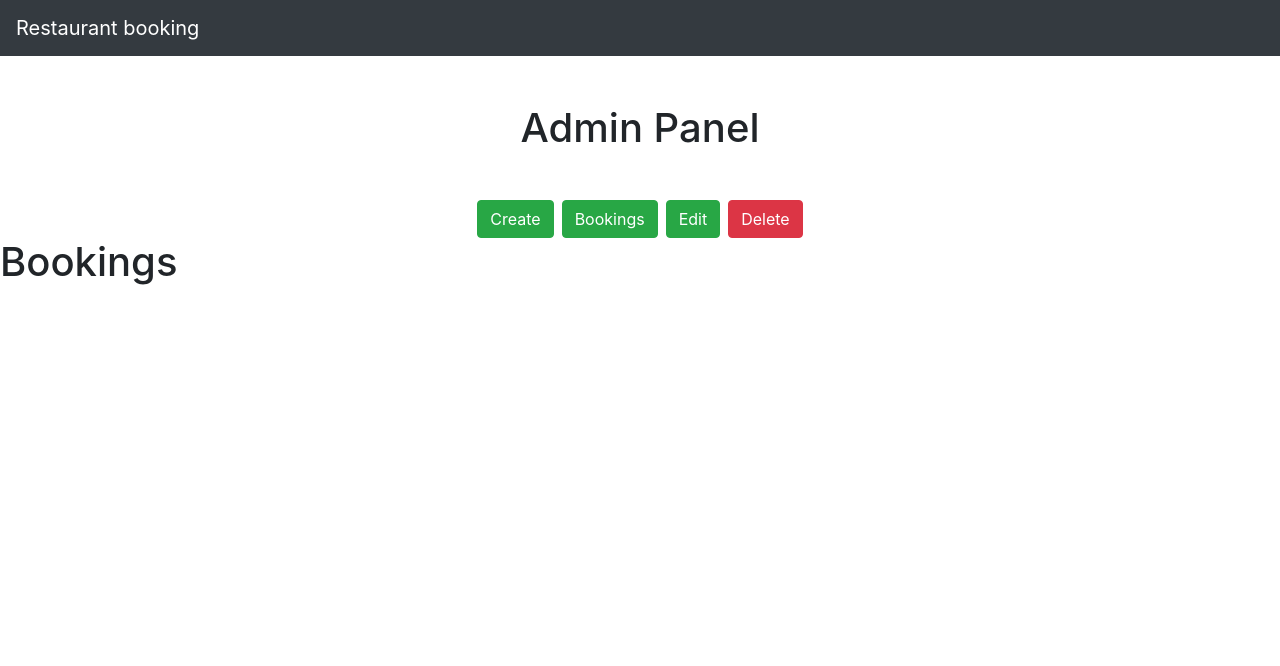
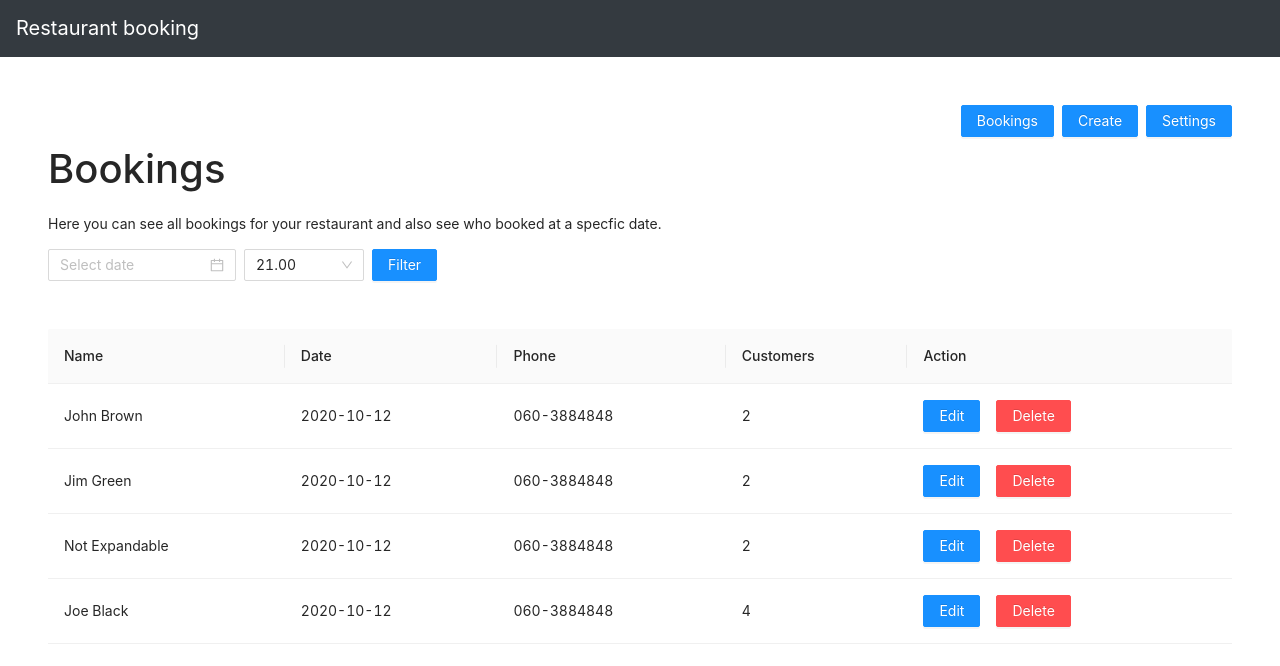
Before and after one commit to sourmondays/restaurantBooking, a React (Create React App) app: page /adminbookings in a window 1280 px wide. Shown: the top 666 px of the page. Built offline with nearby package versions, Linux system fonts and the light colour scheme.

Commit message:
Added a table at admin bookings

```diff
--- a/package.json
+++ b/package.json
@@ -6,6 +6,9 @@
     "@testing-library/jest-dom": "^4.2.4",
     "@testing-library/react": "^9.5.0",
     "@testing-library/user-event": "^7.2.1",
+    "ant-responsive-table": "^1.0.8",
+    "antd": "^4.7.0",
+    "axios": "^0.20.0",
     "bootstrap": "^4.5.2",
     "react": "^16.13.1",
     "react-dom": "^16.13.1",
--- a/src/App.js
+++ b/src/App.js
@@ -1,15 +1,16 @@
 import React from "react";
 import { BrowserRouter, Switch, Route } from "react-router-dom";
+import 'antd/dist/antd.css';
 
 import Navbar from "./components/Navbar";
 import Main from "./components/Main";
 import Booking from "./components/Booking";
 import Admin from "./components/AdminLogin";
+import AdminCreate from "./components/AdminCreate";
+import AdminBookings from "./components/AdminBookings";
+import AdminSettings from "./components/AdminSettings";
 import AdminPanel from "./components/AdminPanel";
-import AdminBooking from "./components/AdminBooking";
-import AdminBookings from "./components/AdminBookings";
-import AdminEdit from "./components/AdminEdit";
-import AdminDelete from "./components/AdminDelete";
+
 
 class App extends React.Component {
   render() {
@@ -20,13 +21,11 @@ class App extends React.Component {
           <Switch>
             <Route exact path="/" component={Main} />
             <Route path="/booking" component={Booking} />
-
             <Route path="/admin" component={Admin} />
-            <Route path="/adminpanel" component={AdminPanel} />
-            <Route path="/adminbooking" component={AdminBooking} />
+            <Route path="/admincreate" component={AdminCreate} />
             <Route path="/adminbookings" component={AdminBookings} />
-            <Route path="/adminedit" component={AdminEdit} />
-            <Route path="/admindelte" component={AdminDelete} />
+            <Route path="/adminsettings" component={AdminSettings} />
+            <Route path="/adminbookings" component={AdminPanel} />
           </Switch>
         </div>
       </BrowserRouter>
--- a/src/components/AdminBookings.js
+++ b/src/components/AdminBookings.js
@@ -1,11 +1,94 @@
 import React from "react";
 import AdminPanel from "./AdminPanel";
+import { DatePicker, Space, Select, Button, Table, Row, Col } from 'antd';
+// import Table from "ant-responsive-table";
 
 const Bookings = () => {
+  const { Option } = Select;
+
+  function handleChange(value) {
+    console.log(`selected ${value}`);
+  }
+
+  function onChange(date, dateString) {
+    console.log(date, dateString);
+  }
+
+  // TABLE
+  const columns = [
+    { title: 'Name', dataIndex: 'name', key: 'name' },
+    { title: 'Date', dataIndex: 'date', key: 'date' },
+    { title: 'Phone', dataIndex: 'phone', key: 'phone' },
+    { title: 'Customers', dataIndex: 'customers', key: 'customers' },
+    {
+      title: 'Action',
+      dataIndex: '',
+      render: () => <Space orientation="right" direction="horizontal"><Button type="primary">Edit</Button> <Button type="danger">Delete</Button>  </Space>,
+    },
+  ];
+
+  // Fake data tables
+  const data = [
+    {
+      key: 1,
+      name: 'John Brown',
+      date: "2020-10-12",
+      phone: "060-3884848",
+      customers: 2,
+    },
+    {
+      key: 2,
+      name: 'Jim Green',
+      date: "2020-10-12",
+      phone: "060-3884848",
+      customers: 2,
+    },
+    {
+      key: 3,
+      name: 'Not Expandable',
+      date: "2020-10-12",
+      phone: "060-3884848",
+      customers: 2,
+    },
+    {
+      key: 4,
+      name: 'Joe Black',
+      date: "2020-10-12",
+      phone: "060-3884848",
+      customers: 4,
+    },
+  ];
+
+
   return (
     <div>
       <AdminPanel />
-      <h1>Bookings</h1>
+      <div className="text-left mt-2 ml-5">
+        <h1>Bookings</h1>
+        <p>Here you can see all bookings for your restaurant and also see who booked at a specfic date.</p>
+
+        <Space direction="horizontal">
+          <DatePicker onChange={onChange} />
+          <Select defaultValue="lucy" style={{ width: 120 }} onChange={handleChange}>
+            <Option value="jack">18.00</Option>
+            <Option value="lucy">21.00</Option>
+          </Select>
+          <Button className="my-button" type="primary">Filter</Button>
+        </Space>
+
+      </div>
+
+      <div className="text-center align-items-center mt-5 ml-5 mr-5">
+        <Row>
+          <Col span={24}>    <Table
+            columns={columns}
+            dataSource={data}
+            pagination={false}
+          /></Col>
+        </Row>
+
+      </div>
+
     </div>
   );
 };
--- a/src/components/AdminDelete.js
+++ /dev/null
@@ -1,13 +0,0 @@
-import React from "react";
-import AdminPanel from "./AdminPanel";
-
-const AdminDelete = () => {
-  return (
-    <div>
-      <AdminPanel />
-      <h1>Delete</h1>
-    </div>
-  );
-};
-
-export default AdminDelete;
--- a/src/components/AdminEdit.js
+++ /dev/null
@@ -1,13 +0,0 @@
-import React from "react";
-import AdminPanel from "./AdminPanel";
-
-const AdminEdit = () => {
-  return (
-    <div>
-      <AdminPanel />
-      <h1>Edit</h1>
-    </div>
-  );
-};
-
-export default AdminEdit;
--- a/src/components/AdminPanel.js
+++ b/src/components/AdminPanel.js
@@ -1,25 +1,23 @@
 import React from "react";
 import { Link } from "react-router-dom";
-import { Button } from "reactstrap";
+import { Button, Space } from 'antd';
 
-const AdminPanel = (props) => {
+
+const AdminPanel = () => {
     return (
         <div>
-      <h1 className="text-center mt-5">Admin Panel</h1>
-
-      <div className=" text-center align-items-center mt-5">
-        <Link to="/adminbooking">
-          <Button className="btn-success mr-2">Create</Button>
+            <div className="text-right align-items-right mt-5 mr-5">
+                <Space direction="horizontal">
+                    <Link to="/adminbookings">
+                        <Button type="primary">Bookings</Button>
                     </Link>
-        <Link to="/adminbookings">
-          <Button className="btn-success mr-2">Bookings</Button>
+                    <Link to="/admincreate">
+                        <Button type="primary">Create</Button>
                     </Link>
-        <Link to="/adminedit">
-          <Button className="btn-success mr-2">Edit</Button>
+                    <Link to="/adminsettings">
+                        <Button type="primary">Settings</Button>
                     </Link>
-        <Link to="/admindelte">
-          <Button className="btn-danger">Delete</Button>
-        </Link>
+                </Space>
             </div>
         </div>
     );
--- /dev/null
+++ b/src/components/AdminSettings.js
@@ -0,0 +1,15 @@
+import React from "react";
+import AdminPanel from "./AdminPanel";
+
+const Settings = () => {
+    return (
+        <div>
+            <AdminPanel />
+            <div className="text-center align-items-center mt-5">
+                <h1>Settings</h1>
+            </div>
+        </div>
+    );
+};
+
+export default Settings;
--- a/src/style/index.css
+++ b/src/style/index.css
@@ -1,3 +1,5 @@
+
+
 body {
   margin: 0;
   font-family: -apple-system, BlinkMacSystemFont, "Segoe UI", "Roboto", "Oxygen",
```
Also changed, not shown: src/components/AdminCreate.js (renamed from src/components/AdminBooking.js), 1 other file (tests, documents, lock files or other folders). Lines whose indentation alone changed are shown as unchanged.
